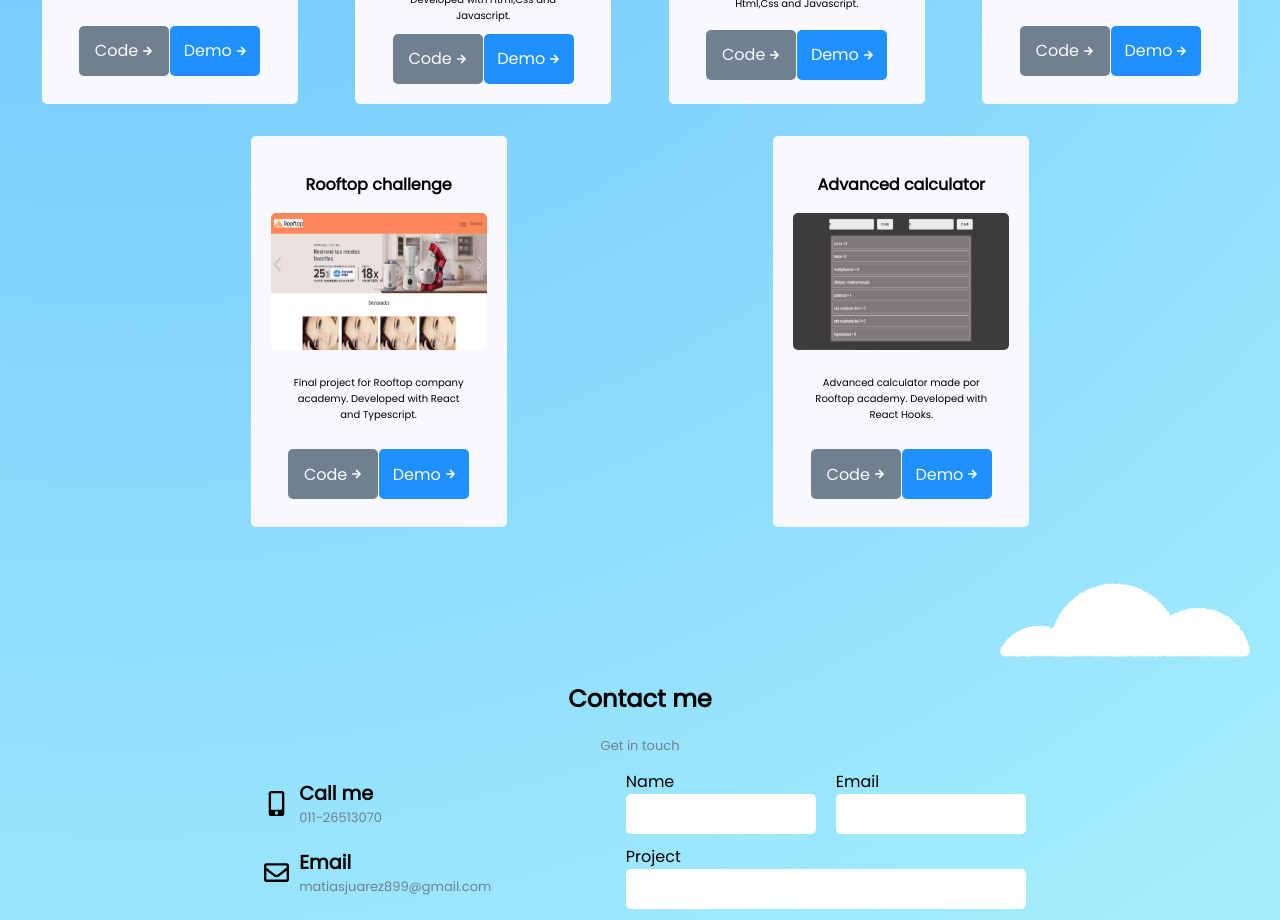
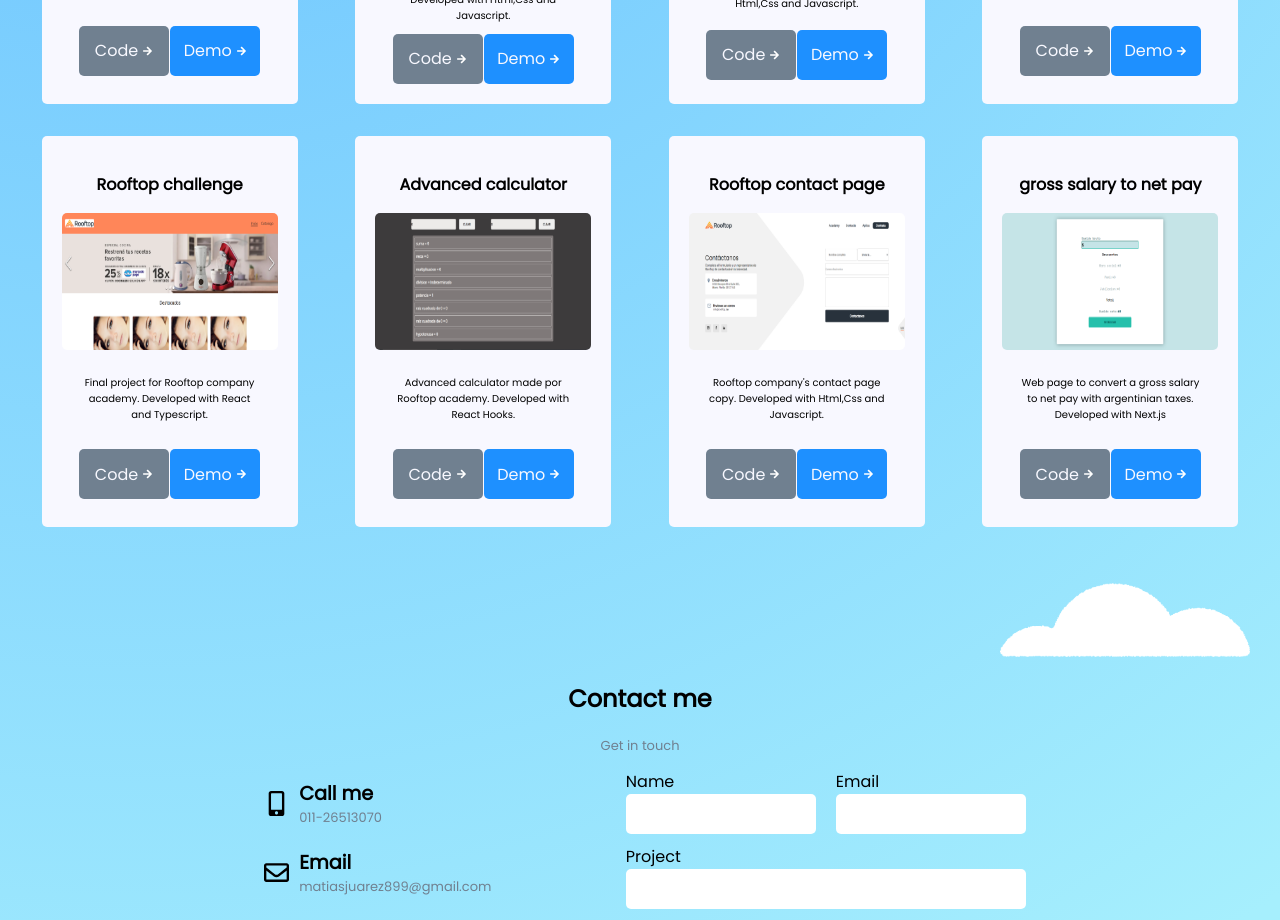
Before and after one commit to matiasj899/Portfolio, a Next.js app: page / in a window 1280 px wide. Shown: the part 1160-2080 px from the top of the page. Built offline with nearby package versions, Linux system fonts and the light colour scheme.

Commit message:
add gross salary project

```diff
--- a/pages/index.tsx
+++ b/pages/index.tsx
@@ -65,6 +65,24 @@ const projects = [
     description:
       "Advanced calculator made por Rooftop academy. Developed with React Hooks.",
   },
+  {
+    id: 7,
+    name: "Rooftop contact page",
+    img: "/rooftop-contact.png",
+    link: "https://rooftop-contact-page.netlify.app/",
+    git:"https://github.com/matiasj899/rooftop-contact-page",
+    description:
+      "Rooftop company's contact page copy. Developed with Html,Css and Javascript.",
+  },
+  {
+  id: 8,
+  name: "gross salary to net pay",
+  img: "/gross-salary.png",
+  link: "https://sueldo-bruto-a-sueldo-neto.netlify.app/",
+  git:"https://github.com/matiasj899/sueldo-bruto-a-neto",
+  description:
+    "Web page to convert a gross salary to net pay with argentinian taxes. Developed with Next.js",
+},
 
 
 ];
```
Also changed, not shown: public/gross-salary.png (added), public/rooftop-contact.png (added).
